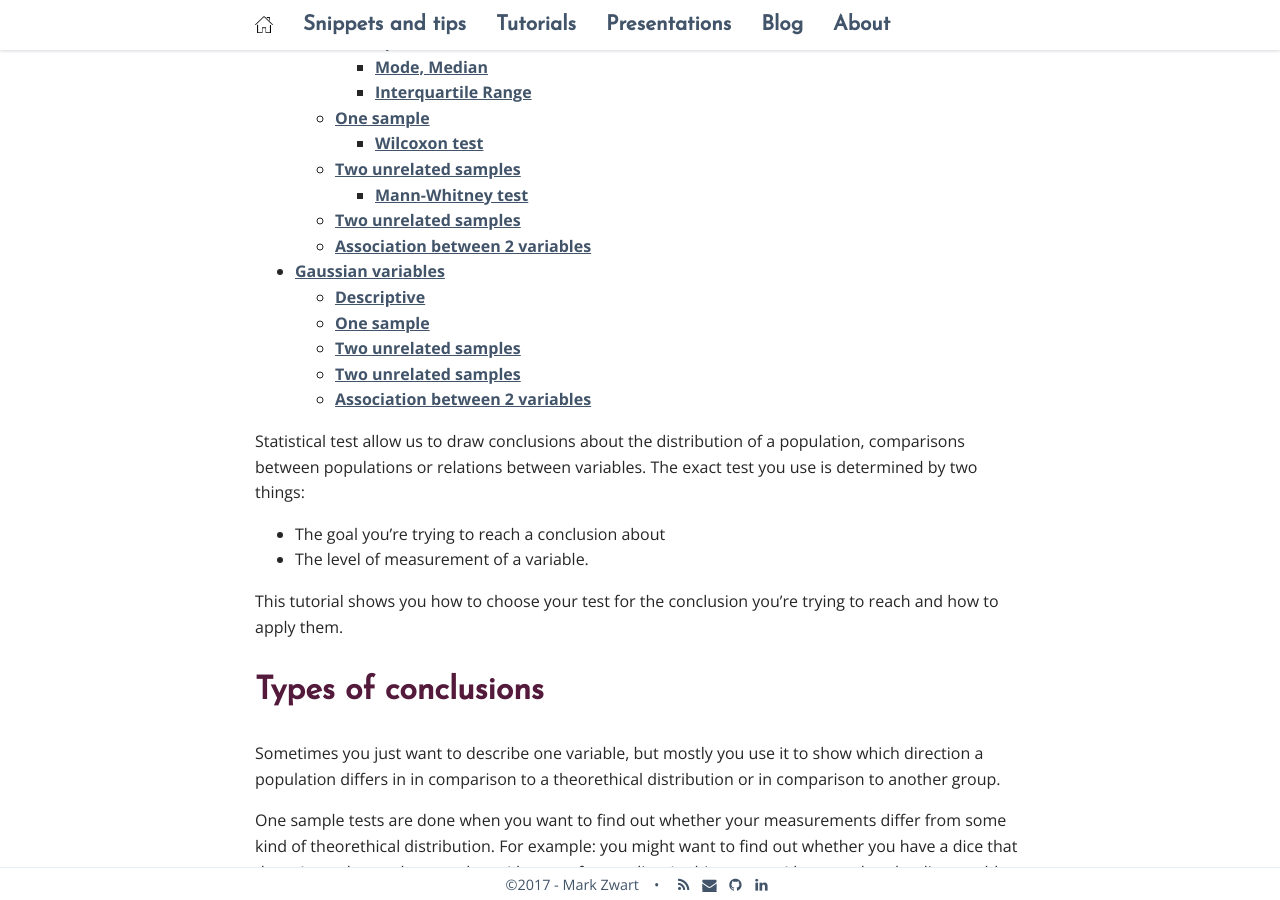
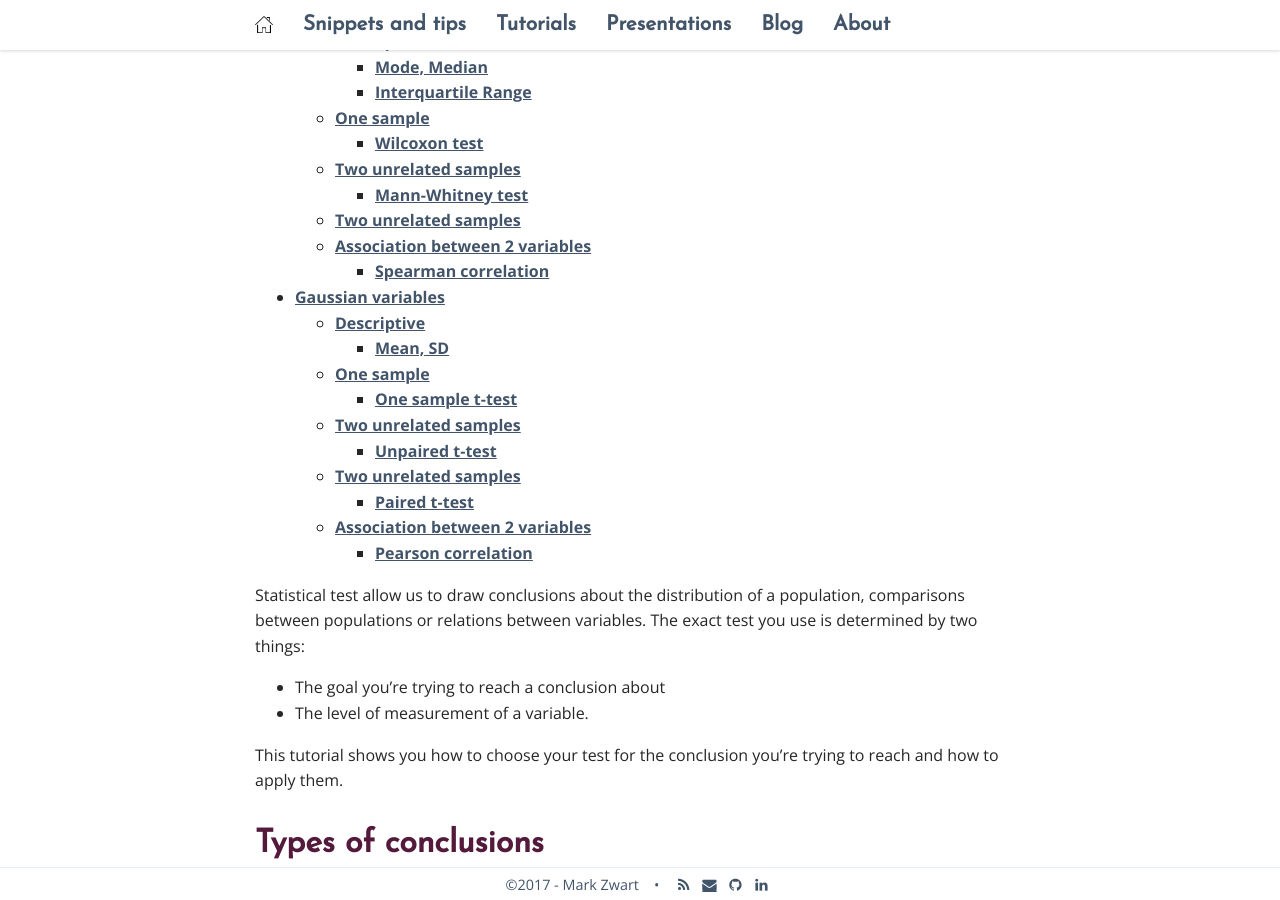
Before and after one commit to mark-me/mark-me.github.io, a Jekyll site: the page built from _pages/tutorials/statistical-tests/statistical-tests.md, in a window 1280 px wide and 900 px high, scrolled down 712 px. Built offline with Jekyll 4.4.1, drawn with Linux system fonts in a browser that asks for light colours; nearby versions of some CDN libraries; comment, search, counter and statistics services are not loaded; some of the changed text lies outside the part shown.

Commit message:
Update statistical-tests.md

```diff
--- a/_pages/tutorials/statistical-tests/statistical-tests.md
+++ b/_pages/tutorials/statistical-tests/statistical-tests.md
@@ -200,14 +200,26 @@ The miserable p-value of .2491 tells us we can hold on to our hypothesis than 75
 
 ## Association between 2 variables
 
+### Spearman correlation
+
 # Gaussian variables
 
 ## Descriptive
 
+### Mean, SD
+
 ## One sample
+
+### One sample t-test
 
 ## Two unrelated samples
 
+### Unpaired t-test
+
 ## Two unrelated samples
 
+### Paired t-test
+
 ## Association between 2 variables
+
+### Pearson correlation
```
